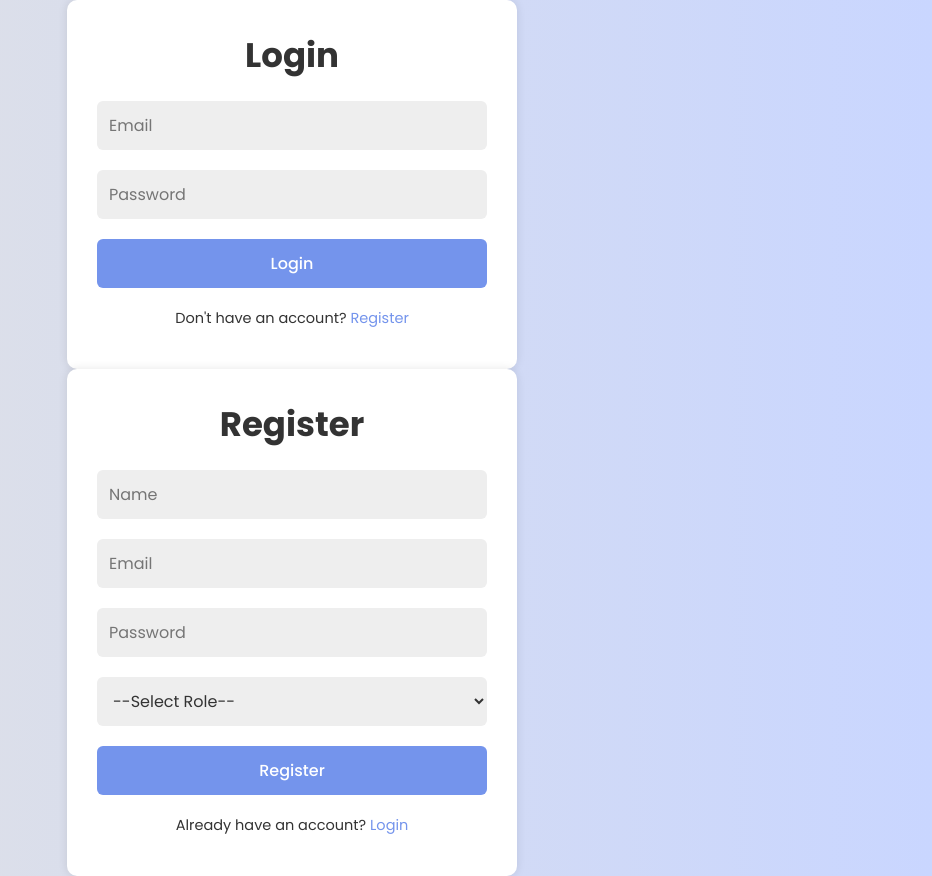
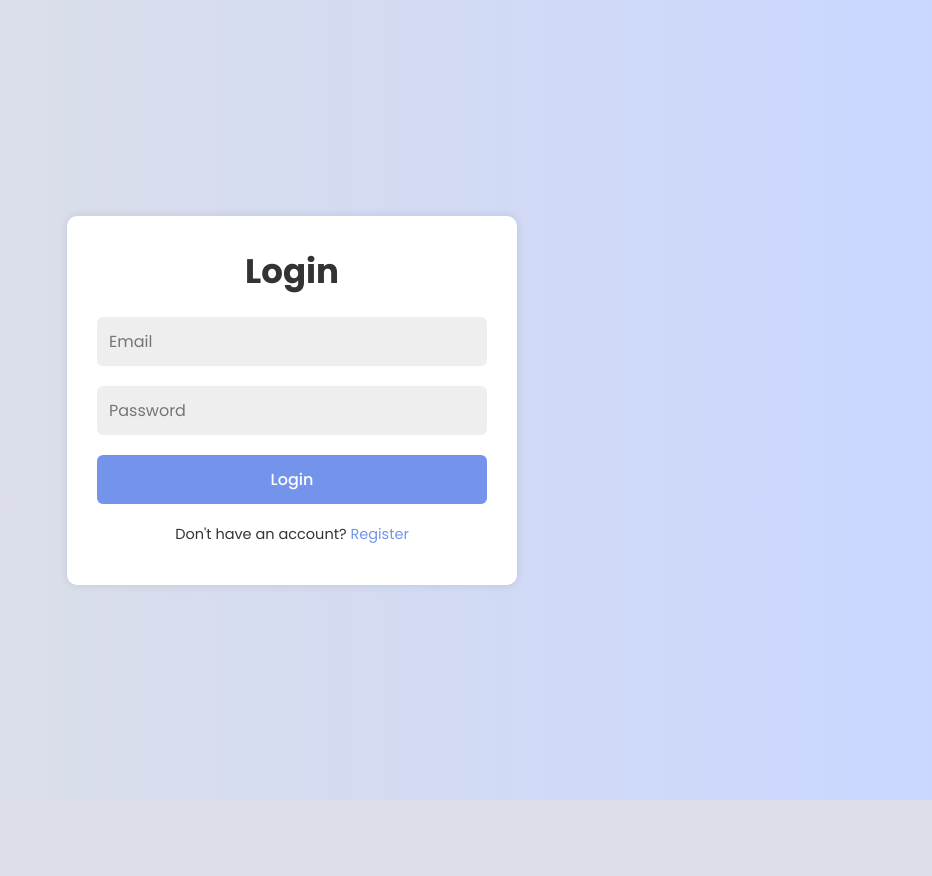
Before and after one commit to zeenat-mustafa/auth-system, a PHP site: page / in a window 1280 px wide. Shown: the whole page, without its empty margins (348-1280 px from the left). After the commit the page ends 800 px from the top, so only its background shows below. Run offline with PHP 8.4, Linux system fonts and the light colour scheme.

Commit message:
Add a showform function - This function will display the form accordingly - showform function will toggle active class

```diff
--- a/index.html
+++ b/index.html
@@ -9,13 +9,13 @@
 <body>
 
     <div class="container">
-        <div class="form-box" id="login-form">
+        <div class="form-box active" id="login-form">
             <form action="">
                 <h2>Login</h2>
                 <input type="email" name="email" placeholder="Email" required>
                 <input type="password" name="password" placeholder="Password" required>
                 <button type="submit" name="login">Login</button>
-                <p>Don't have an account? <a href="#">Register</a></p>
+                <p>Don't have an account? <a href="#" onclick="showform('register-form')">Register</a></p>
             </form>
         </div>
 
@@ -31,10 +31,12 @@
                     <option value="Admin">Admin</option>
                 </select>
                 <button type="submit" name="register">Register</button>
-                <p>Already have an account? <a href="#">Login</a></p>
+                <p>Already have an account? <a href="#" onclick="showform('login-form')">Login</a></p>
             </form>
         </div>
     </div>
 
+    <script src="script.js"></script>
+
 </body>
 </html>
--- /dev/null
+++ b/script.js
@@ -0,0 +1,4 @@
+function showform(formId) {
+    document.querySelectorAll(".form-box").forEach(form => form.classList.remove("active"));
+    document.getElementById(formId).classList.add("active");
+}
--- a/style.css
+++ b/style.css
@@ -27,6 +27,11 @@ body {
     background: #fff;
     border-radius: 10px;
     box-shadow: 0 0 10px rgba(0, 0, 0, 0.1);
+    display: none;
+}
+
+.form-box.active {
+    display: block;
 }
 
 h2 {
```
